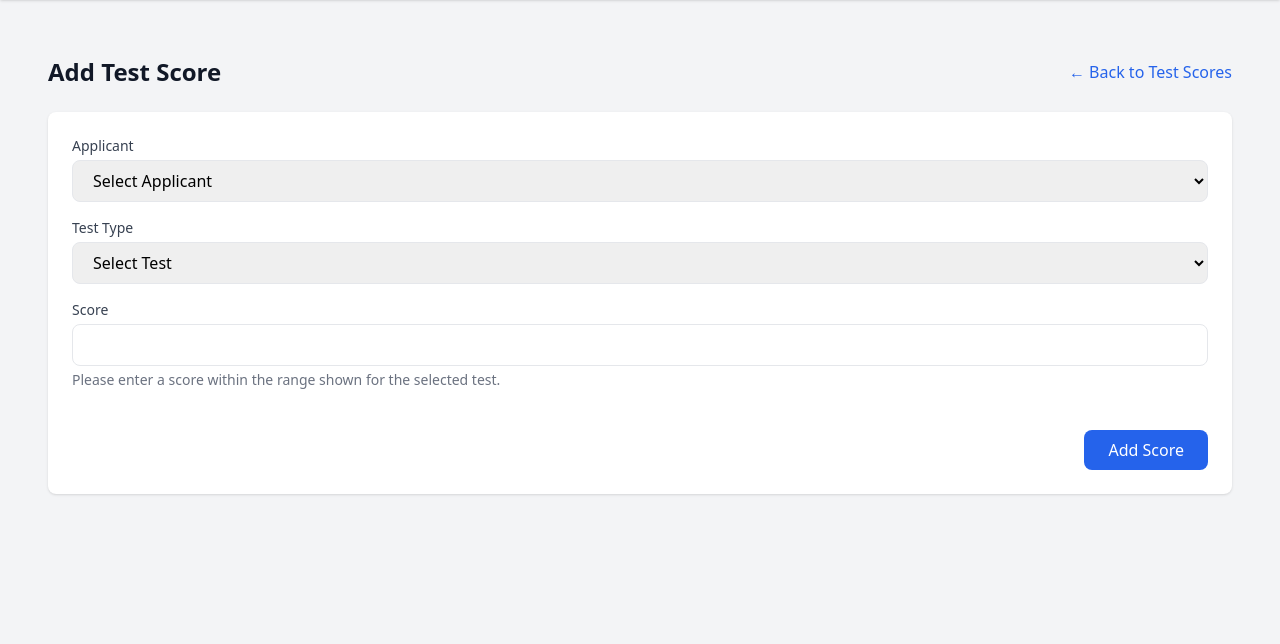
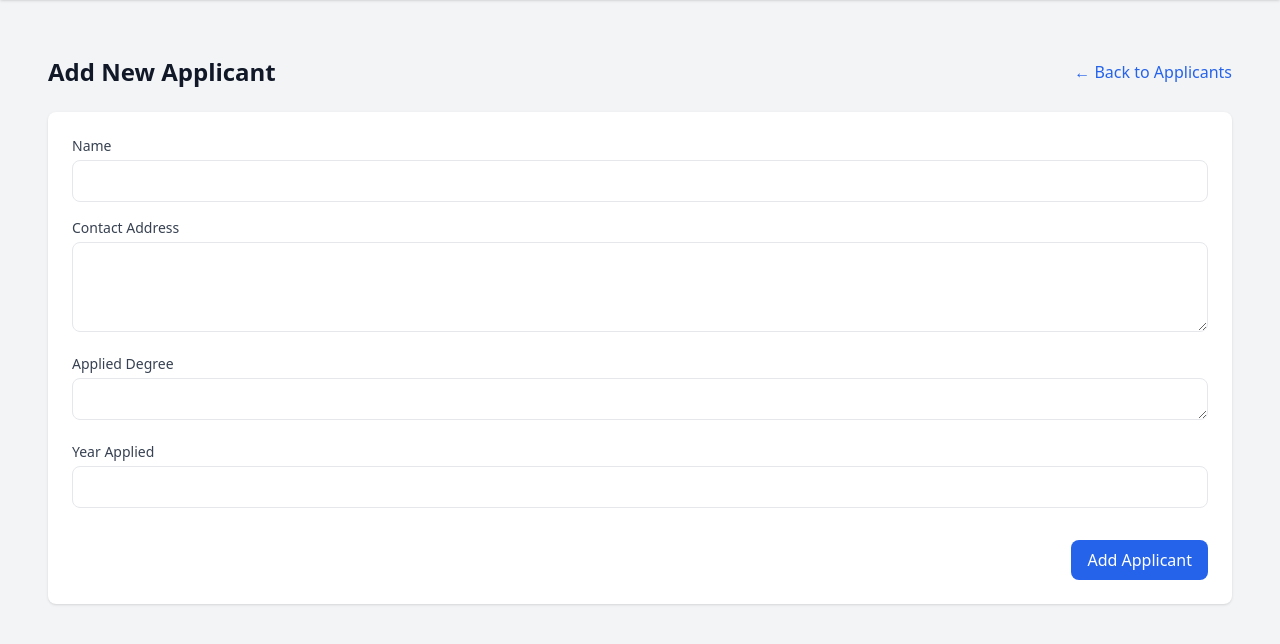
Before and after one commit to ohemo679/1500_Final_Project, a Flask app: page /add_applicant in a window 1280 px wide. Shown: the part 64-708 px from the top of the page. Run offline with Flask 3, Linux system fonts and the light colour scheme; some libraries are stand-ins or nearby versions.

Commit message:
Add files via upload

```diff
--- a/app.py
+++ b/app.py
@@ -13,10 +13,23 @@ db_config = {
     'database': 'school_admissions'
 }
 
+# Login Route
+
+@app.route('/login', methods=['GET', 'POST'])
+def login():
+    if request.method == 'POST':
+        return redirect(url_for('home'))
+    return render_template('login.html')
+
 # Home Route
+# Default route redirects to login
 @app.route('/')
+def index():
+    return redirect(url_for('login'))
+
+# Home route (dashboard)
+@app.route('/home')
 def home():
-
     conn = mysql.connector.connect(**db_config)
     cursor = conn.cursor(dictionary=True)
 
@@ -166,9 +179,10 @@ def add_test_score():
             # Validate score ranges
             score_ranges = {
                 'SAT': (400, 1600),
-                'TOEFL': (0, 120),
-                'GRE': (260, 340)
+                'ACT': (1, 36),
+                'GRE': (260, 340),
             }
+
 
             if test_name in score_ranges:
                 min_score, max_score = score_ranges[test_name]
--- a/templates/add_applicant.html
+++ b/templates/add_applicant.html
@@ -1,55 +1,43 @@
 {% extends "base.html" %}
-{% block title %}{% if edit_mode %}Edit{% else %}Add{% endif %} Test Score - School Admission System{% endblock %}
+{% block title %}Add Applicant - School Admission System{% endblock %}
+
 {% block content %}
 <div class="p-8 space-y-6">
     <div class="flex items-center justify-between mb-6">
-        <h1 class="text-2xl font-bold text-gray-900">{% if edit_mode %}Edit{% else %}Add{% endif %} Test Score</h1>
-        <a href="{{ url_for('view_test_scores') }}" class="text-blue-600 hover:text-blue-800">← Back to Test Scores</a>
+        <h1 class="text-2xl font-bold text-gray-900">Add New Applicant</h1>
+        <a href="{{ url_for('view_applicants') }}" class="text-blue-600 hover:text-blue-800">← Back to Applicants</a>
     </div>
 
     <div class="bg-white rounded-lg shadow p-6">
-        <form method="POST" class="space-y-6" action="{{ url_for('add_test_score') }}">
-            <div class="space-y-4">
+        <form method="POST" action="{{ url_for('add_applicant') }}" class="space-y-4">
             <div>
-                    <label for="applicant_id" class="block text-sm font-medium text-gray-700 mb-1">Applicant</label>
-                    <select id="applicant_id" name="applicant_id" required {% if edit_mode %}disabled{% endif %}
+                <label for="name" class="block text-sm font-medium text-gray-700 mb-1">Name</label>
+                <input type="text" id="name" name="name" required
                        class="w-full px-4 py-2 border rounded-lg focus:ring-2 focus:ring-blue-500 focus:border-blue-500">
-                        <option value="">Select Applicant</option>
-                        {% for applicant in applicants %}
-                        <option value="{{ applicant.id }}" {% if selected_applicant_id == applicant.id %}selected{% endif %}>
-                            {{ applicant.name }}
-                        </option>
-                        {% endfor %}
-                    </select>
             </div>
 
             <div>
-                    <label for="test_name" class="block text-sm font-medium text-gray-700 mb-1">Test Type</label>
-                    <select id="test_name" name="test_name" required
-                            class="w-full px-4 py-2 border rounded-lg focus:ring-2 focus:ring-blue-500 focus:border-blue-500">
-                        <option value="">Select Test</option>
-                        <option value="SAT" {% if selected_test == 'SAT' %}selected{% endif %}>SAT (400-1600)</option>
-                        <option value="ACT" {% if selected_test == 'ACT' %}selected{% endif %}>ACT (1-36)</option>
-                        <option value="GRE" {% if selected_test == 'GRE' %}selected{% endif %}>GRE (260-340)</option>
-                        <option value="TOEFL" {% if selected_test == 'TOEFL' %}selected{% endif %}>TOEFL (0-120)</option>
-                    </select>
+                <label for="contact_address" class="block text-sm font-medium text-gray-700 mb-1">Contact Address</label>
+                <textarea id="contact_address" name="contact_address" rows="3" required
+                          class="w-full px-4 py-2 border rounded-lg focus:ring-2 focus:ring-blue-500 focus:border-blue-500"></textarea>
             </div>
 
             <div>
-                    <label for="score" class="block text-sm font-medium text-gray-700 mb-1">Score</label>
-                    <input type="number" id="score" name="score" required
-                           value="{{ current_score if current_score else '' }}"
+                <label for="applied_degree" class="block text-sm font-medium text-gray-700 mb-1">Applied Degree</label>
+                <textarea id="applied_degree" name="applied_degree" required rows="1"
+                          class="w-full px-4 py-2 border rounded-lg focus:ring-2 focus:ring-blue-500 focus:border-blue-500"></textarea>
+            </div>
+
+            <div>
+                <label for="year_applied" class="block text-sm font-medium text-gray-700 mb-1">Year Applied</label>
+                <input type="number" id="year_applied" name="year_applied" required
                        class="w-full px-4 py-2 border rounded-lg focus:ring-2 focus:ring-blue-500 focus:border-blue-500">
-                    <p class="mt-1 text-sm text-gray-500">Please enter a score within the range shown for the selected test.</p>
-                </div>
             </div>
 
             <div class="flex justify-end pt-4">
-                {% if edit_mode %}
-                <input type="hidden" name="score_id" value="{{ score_id }}">
-                {% endif %}
-                <button type="submit" class="bg-blue-600 hover:bg-blue-700 text-white px-6 py-2 rounded-lg transition-colors">
-                    {% if edit_mode %}Update{% else %}Add{% endif %} Score
+                <button type="submit"
+                        class="px-4 py-2 bg-blue-600 text-white rounded-lg hover:bg-blue-700 focus:outline-none focus:ring-2 focus:ring-blue-500 focus:ring-offset-2">
+                    Add Applicant
                 </button>
             </div>
         </form>
--- a/templates/applicants.html
+++ b/templates/applicants.html
@@ -19,10 +19,6 @@
             <div class="mb-4">
                 <label for="degree" class="block text-sm font-medium text-gray-700">Degree</label>
                 <input type="text" id="degree" name="degree" class="block w-full px-3 py-2 border border-gray-300 rounded-md shadow-sm focus:outline-none focus:ring-blue-500 focus:border-blue-500 sm:text-sm" placeholder="Search by degree">
-            </div>
-            <div class="mb-4">
-                <label for="year" class="block text-sm font-medium text-gray-700">Year</label>
-                <input type="text" id="year" name="year" class="block w-full px-3 py-2 border border-gray-300 rounded-md shadow-sm focus:outline-none focus:ring-blue-500 focus:border-blue-500 sm:text-sm" placeholder="Search by year">
             </div>
             <button type="submit" class="bg-blue-600 hover:bg-blue-700 text-white px-4 py-2 rounded-lg transition-colors">
                 Search
```
Also changed, not shown: templates/add_test_score.html (+25 -25 lines), templates/login.html (added, +28 -0 lines), 1 other file. Lines whose indentation alone changed are shown as unchanged.
